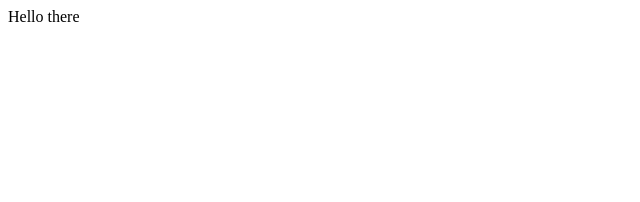
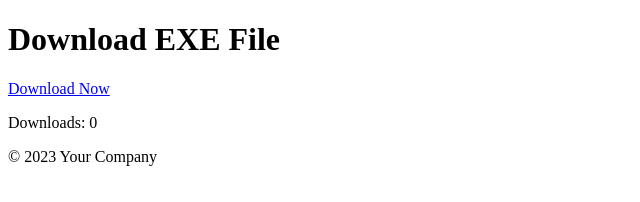
Before and after one commit to cmathi1386/.well-known, a plain HTML site: page index.html in a window 1280 px wide. Shown: the whole page, without its empty margins (0-640 px from the left). Drawn offline with Linux system fonts and the light colour scheme.

Commit message:
Update index.html

```diff
--- a/index.html
+++ b/index.html
@@ -1 +1,26 @@
-Hello there
+<!DOCTYPE html>
+<html lang="en">
+<head>
+    <meta charset="UTF-8">
+    <meta name="viewport" content="width=device-width, initial-scale=1.0">
+    <title>Download EXE File</title>
+    <link rel="stylesheet" href="styles.css">
+</head>
+<body>
+    <header>
+        <h1>Download EXE File</h1>
+    </header>
+    <main>
+        <section class="download-section">
+            <div class="download-container">
+                <a href="path/to/your/exe/file.exe" download class="download-button">Download Now</a>
+                <p class="download-count">Downloads: <span id="download-count">0</span></p>
+            </div>
+        </section>
+    </main>
+    <footer>
+        <p>&copy; 2023 Your Company</p>
+    </footer>
+    <script src="script.js"></script>
+</body>
+</html>
```
